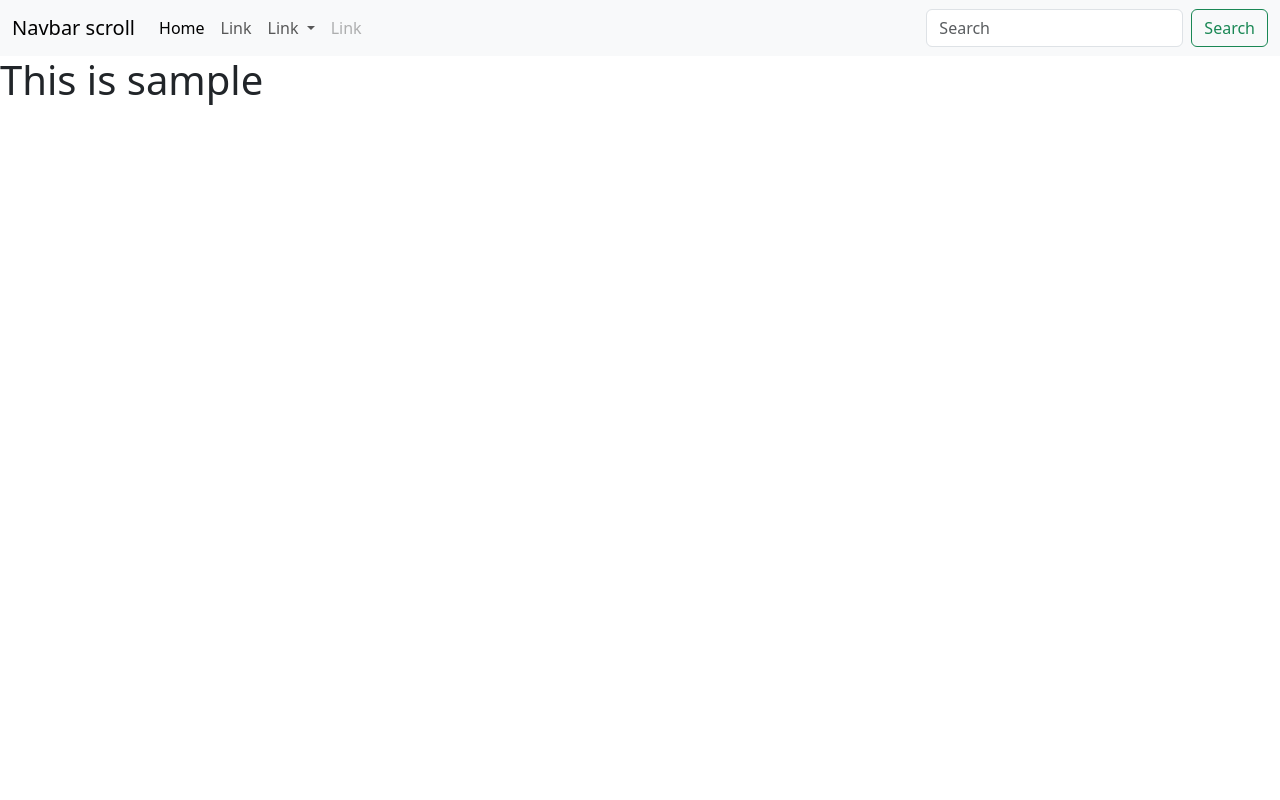
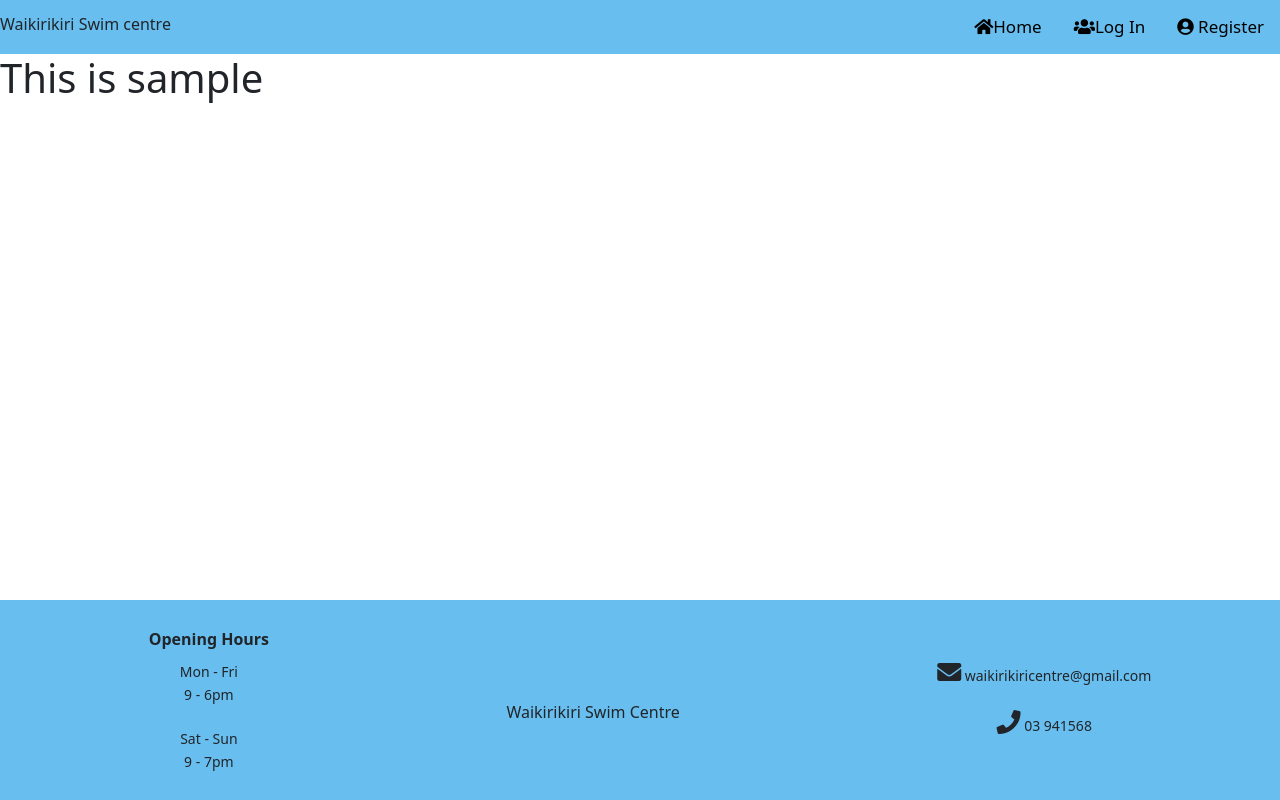
Before and after one commit to gaon5/swimapp, a Flask app: page /sample in a window 1280 px wide. Run offline with Flask 3, Linux system fonts and the light colour scheme; data that the repository does not hold is empty; some libraries are stand-ins or nearby versions.

Commit message:
navbar and footer

```diff
--- a/app.py
+++ b/app.py
@@ -5,10 +5,7 @@ import config
 import math
 import bcrypt
 
-
-
 # When you gonna start, pip install -r requirements.txt
-
 
 app = Flask(__name__)
 app.config.from_object(config)
--- /dev/null
+++ b/static/style.css
@@ -0,0 +1,80 @@
+.footer-clean {
+    position: fixed;
+    left: 0;
+    bottom: 0;
+    width: 100%;
+}
+.footer-clean {
+    height: 25%;
+    background-color:#219fe8ad;
+  }
+
+  .footer-clean h6 {
+    margin-top:0;
+    margin-bottom:12px;
+    font-weight:bold;
+    font-size:16px;
+  }
+
+  .footer-clean ul {
+    padding:0;
+    list-style:none;
+    line-height:1.6;
+    font-size:14px;
+    margin-bottom:0;
+  }
+
+  .footer-clean ul a {
+    color:inherit;
+    text-decoration:none;
+    opacity:0.8;
+  }
+
+  .footer-clean ul a:hover {
+    opacity:1;
+  }
+  .name {
+    position: relative;
+    top: 100px;
+    margin-left: 150px"
+}
+
+    .hours {
+        position:relative; left: 20px;
+        top:30px;
+        }
+    .contact {
+        position: relative;
+        top: 60px;
+    }
+    .container1 {
+        display: grid;
+        grid-template-columns: auto auto auto;
+      }
+
+      .container1 > div {
+        text-align: center;
+      }
+
+.topnav {
+background-color: #219fe8ad;
+overflow: hidden;
+}
+
+.topnav a {
+float: left;
+color: black;
+text-align: center;
+padding: 14px 16px;
+text-decoration: none;
+font-size: 17px;
+}
+
+.navright {
+float:right;
+}
+
+#navtitle {
+position: absolute;
+top: 15px;
+}
--- a/templates/base.html
+++ b/templates/base.html
@@ -1,55 +1,62 @@
 <!DOCTYPE html>
+
 <html lang="en">
 <head>
     <meta charset="UTF-8">
     <link rel="icon" type="image/x-icon" href="../static/image/favicon.ico"/>
     <title>{% block mytitle %}{% endblock %}</title>
+    <link rel="stylesheet" href="{{ url_for('static', filename='style.css') }}">
+    <link rel="stylesheet" href="https://use.fontawesome.com/releases/v5.7.1/css/all.css">
     <link href="https://cdn.jsdelivr.net/npm/bootstrap@5.3.0/dist/css/bootstrap.min.css" rel="stylesheet" integrity="sha384-9ndCyUaIbzAi2FUVXJi0CjmCapSmO7SnpJef0486qhLnuZ2cdeRhO02iuK6FUUVM" crossorigin="anonymous">
     {% block mycss %}{% endblock %}
 </head>
 <body>
-    <nav class="navbar navbar-expand-lg bg-body-tertiary">
-        <div class="container-fluid">
-            <a class="navbar-brand" href="#">Navbar scroll</a>
-            <button class="navbar-toggler" type="button" data-bs-toggle="collapse" data-bs-target="#navbarScroll"
-                    aria-controls="navbarScroll" aria-expanded="false" aria-label="Toggle navigation">
-                <span class="navbar-toggler-icon"></span>
-            </button>
-            <div class="collapse navbar-collapse" id="navbarScroll">
-                <ul class="navbar-nav me-auto my-2 my-lg-0 navbar-nav-scroll" style="--bs-scroll-height: 100px;">
-                    <li class="nav-item">
-                        <a class="nav-link active" aria-current="page" href="#">Home</a>
-                    </li>
-                    <li class="nav-item">
-                        <a class="nav-link" href="#">Link</a>
-                    </li>
-                    <li class="nav-item dropdown">
-                        <a class="nav-link dropdown-toggle" href="#" role="button" data-bs-toggle="dropdown" aria-expanded="false">
-                            Link
-                        </a>
-                        <ul class="dropdown-menu">
-                            <li><a class="dropdown-item" href="#">Action</a></li>
-                            <li><a class="dropdown-item" href="#">Another action</a></li>
-                            <li>
-                                <hr class="dropdown-divider">
-                            </li>
-                            <li><a class="dropdown-item" href="#">Something else here</a></li>
-                        </ul>
-                    </li>
-                    <li class="nav-item">
-                        <a class="nav-link disabled" aria-disabled="true">Link</a>
-                    </li>
-                </ul>
-                <form class="d-flex" role="search">
-                    <input class="form-control me-2" type="search" placeholder="Search" aria-label="Search">
-                    <button class="btn btn-outline-success" type="submit">Search</button>
-                </form>
+    <nav >
+        <div class="topnav">
+                <div>
+                  <span class="navbar-brand mb-0 h1" id="navtitle">Waikirikiri Swim centre</span>
+                </div>
+            <div class="navright">
+                <a id="nav" href="#"><i class="fas fa-home"></i>Home</a>
+                <a id="nav" href="#"><i class="fas fa-users"></i>Log In</a>
+                <a id="nav" href="#"><i class="fas fa-user-circle"></i> Register</a>
             </div>
         </div>
     </nav>
     {% block body %}{% endblock %}
 
     {% block myjs %}{% endblock %}
+    <div class="footer-clean">
+        <footer>
+            <div class="container1">
+                    <div class="hours">
+                        <h6>Opening Hours</h6>
+                        <ul>
+                            <li>Mon - Fri</li>
+                            <li>9 - 6pm</li>
+                            <br>
+                            <li>Sat - Sun</li>
+                            <li>9 - 7pm</li>
+                        </ul>
+                    </div>
+                    <div class="name">
+                        <span class="navbar-brand mb-0 h1">Waikirikiri Swim Centre</span>
+                    </div>
+                    <div class="contact">
+                        <ul>
+                           <li><i class="fa fa-envelope" style="font-size:24px"></i> waikirikiricentre@gmail.com</li>
+                           <br>
+                            <li><i class="fa fa-phone" style="font-size:24px"></i> 03 941568</li>
+                        </ul>
+                    </div>
+            </div>
+        </footer>
+    </div>
+    <script src="https://cdnjs.cloudflare.com/ajax/libs/jquery/3.2.1/jquery.min.js"></script>
+    <script src="https://cdnjs.cloudflare.com/ajax/libs/twitter-bootstrap/4.1.3/js/bootstrap.bundle.min.js"></script>
+</body>
+
+</html>
 <script src="https://cdn.jsdelivr.net/npm/bootstrap@5.3.0/dist/js/bootstrap.bundle.min.js" integrity="sha384-geWF76RCwLtnZ8qwWowPQNguL3RmwHVBC9FhGdlKrxdiJJigb/j/68SIy3Te4Bkz" crossorigin="anonymous"></script>
 </body>
 </html>
```
Also changed, not shown: static/image/favicon.ico (deleted).
